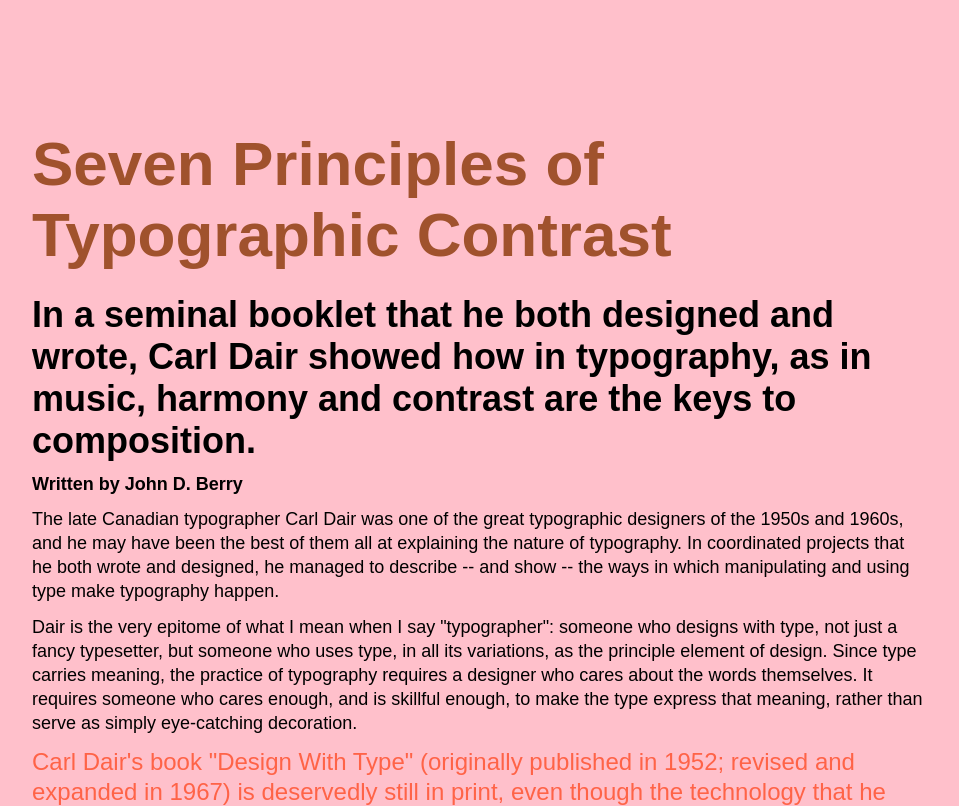
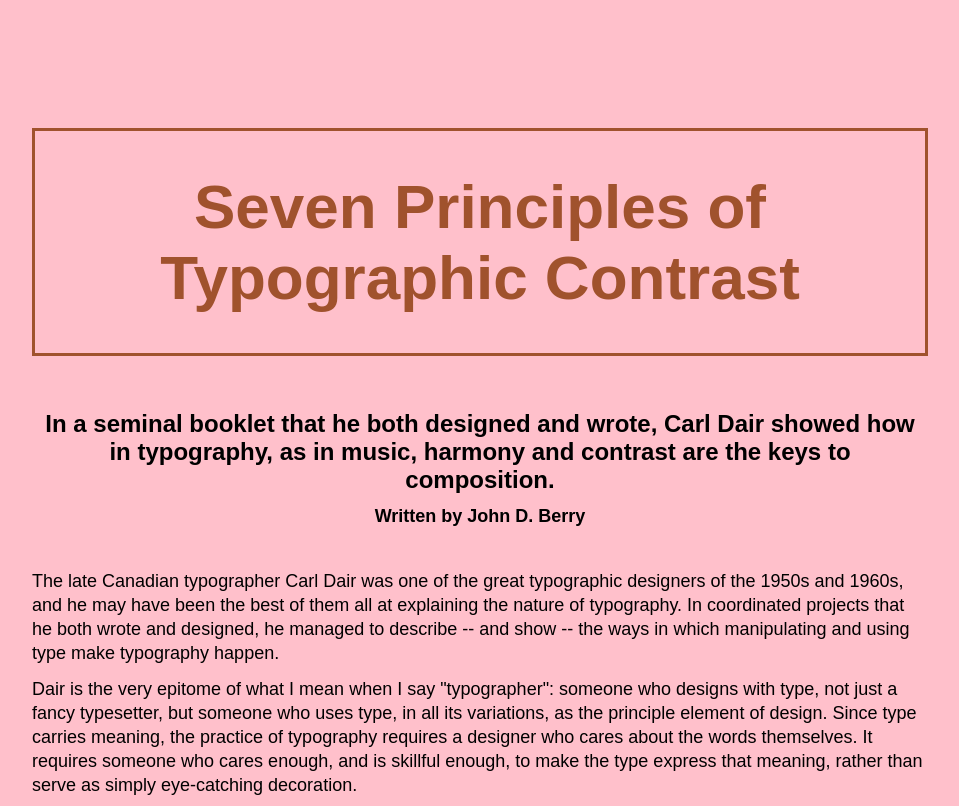
Before and after one commit to wpeng02/wintersession-web-design, a plain HTML site: page index.html in a window 1280 px wide. Shown: the top 806 px of the page, without its empty margins (160-1119 px from the left). Drawn offline with Linux system fonts and the light colour scheme.

Commit message:
Update styles.css

```diff
--- a/styles.css
+++ b/styles.css
@@ -5,12 +5,13 @@
 
 body {
  background-color: pink;
- margin-left: 15%;
- margin-right: 15%;
- margin-top: 10%;
+ margin: 10% 15%;
 }
 
 h1{
+    border: solid 3px sienna;
+    text-align: center;
+    padding: 40px;
     font-size: 62px;
     font-family: Arial, Helvetica, sans-serif;
     margin-bottom: 24px;
@@ -18,12 +19,16 @@ h1{
 }
 
 h2{
-    font-size: 36px;
+    text-align: center;
+    padding-top: 30px;
+    font-size: 24px;
     font-family: Arial, Helvetica, sans-serif;
     margin-bottom: 12px;
 }
 
 h3{
+    text-align: center;
+    padding-bottom: 30px;
     font-size: 18px;
     font-family: Arial, Helvetica, sans-serif;
     margin-bottom: 12px;
```
